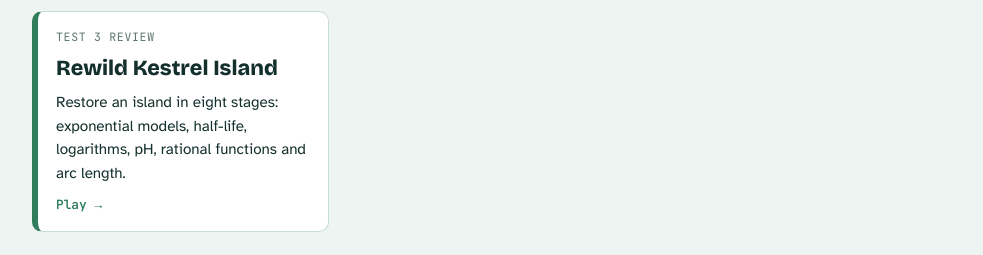
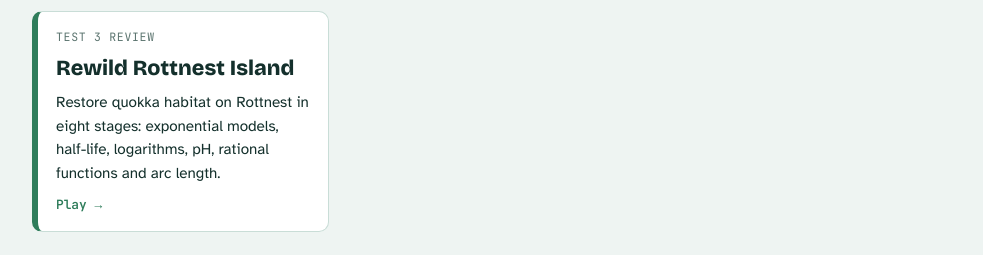
Before and after one commit to gajsivandran/calc_games, a plain HTML site: page index.html in a window 1280 px wide. Shown: the part 307-562 px from the top of the page, without its empty margins (148-1131 px from the left). Drawn offline with nearby package versions, Linux system fonts and the light colour scheme.

Commit message:
Add files via upload

```diff
--- a/index.html
+++ b/index.html
@@ -57,10 +57,10 @@ footer{font-size:.85rem;color:var(--muted);border-top:1px solid var(--line);padd
   <section aria-labelledby="c190">
     <div class="course"><h2 id="c190">QSCI 190</h2><p>Precalculus for Environmental Science</p></div>
     <div class="cards">
-      <a class="card" href="games/rewild-kestrel-island.html">
+      <a class="card" href="games/rewild-rottnest-island.html">
         <span class="meta">Test 3 review</span>
-        <h3>Rewild Kestrel Island</h3>
-        <p>Restore an island in eight stages: exponential models, half-life, logarithms, pH, rational functions and arc length.</p>
+        <h3>Rewild Rottnest Island</h3>
+        <p>Restore quokka habitat on Rottnest in eight stages: exponential models, half-life, logarithms, pH, rational functions and arc length.</p>
         <span class="go">Play →</span>
       </a>
     </div>
```
